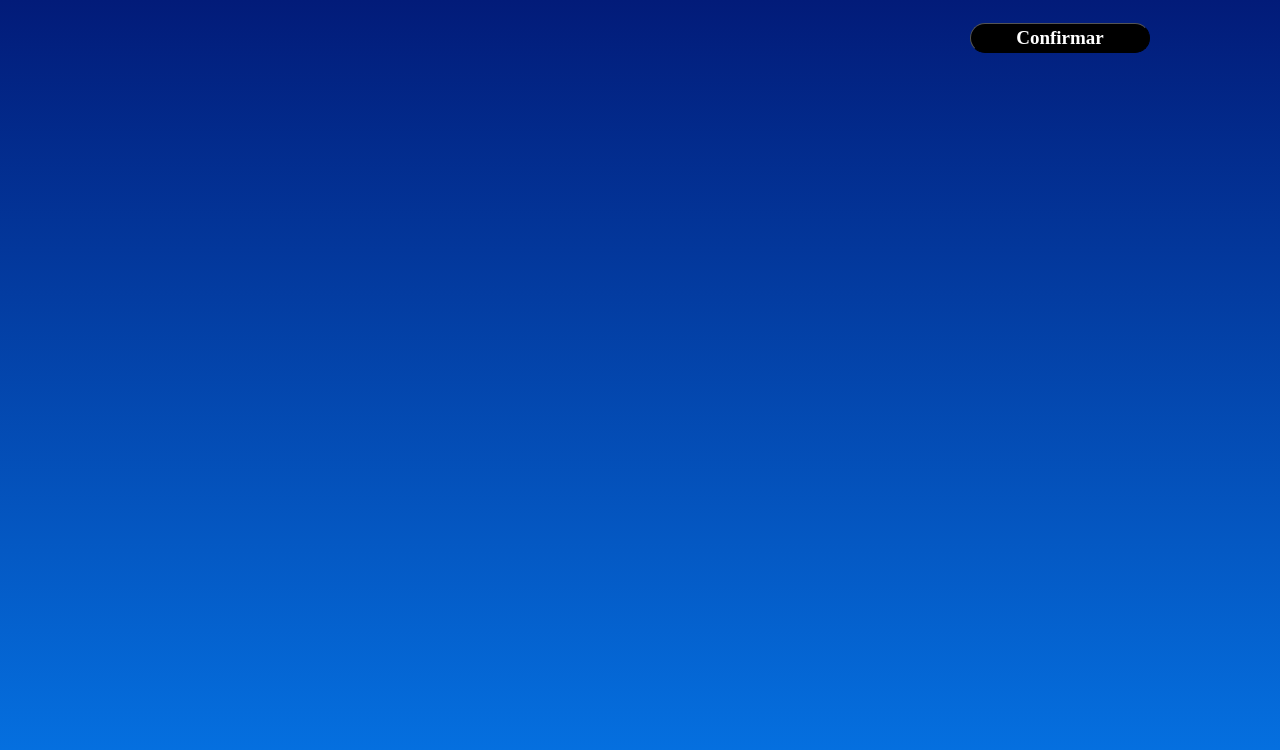
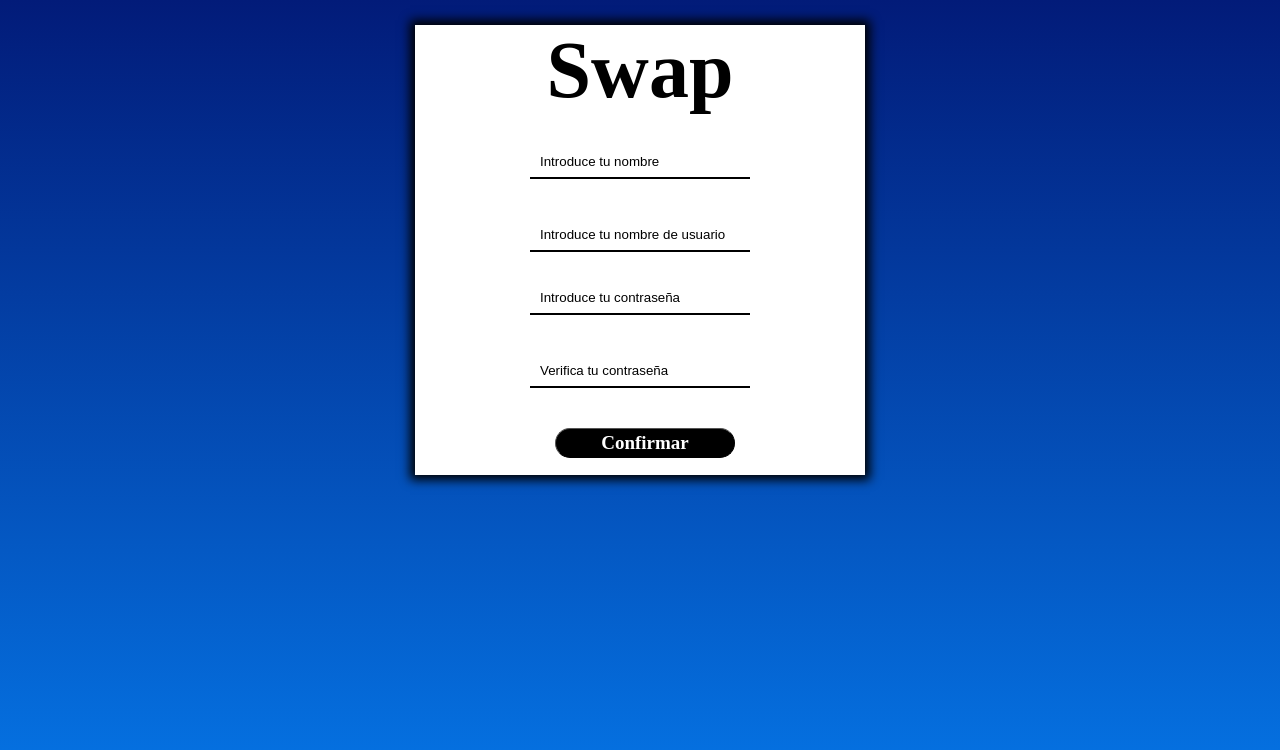
Before and after one commit to Bato007/MediaUVG, a React (Create React App) app in the folder mediauvg/: page /SignUp in a window 1280 px wide. Shown: the top 750 px of the page. Built offline with nearby package versions, Linux system fonts and the light colour scheme.

Commit message:
SignUp fix

```diff
--- a/mediauvg/src/Estilos/Login.css
+++ b/mediauvg/src/Estilos/Login.css
@@ -101,3 +101,19 @@ input[type=password]:focus{
 .espaciado{
     margin-top: 20px;
 }
+.signupcuadro{
+    height: 450px;
+    width: 450px;
+    box-shadow: 0 0 10px 5px;
+    background-color: rgb(255, 255, 255);
+    text-align: center;
+    margin-top: 25px;
+}
+.signupfondo{
+    display: flex;
+    flex-direction: column;
+    align-items: center;
+    min-height: 100vh;
+    background: #0575E6;
+    background: linear-gradient(to bottom, #021B79, #0575E6);
+}
--- a/mediauvg/src/Views/SignUp.js
+++ b/mediauvg/src/Views/SignUp.js
@@ -42,8 +42,8 @@ export default function SignUp() {
 
 
   return (
-    <div className="fondo">
-      <div className="cuadro">
+    <div className="signupfondo">
+      <div className="signupcuadro">
         <div id="titulo">
           Swap
         </div>
```
